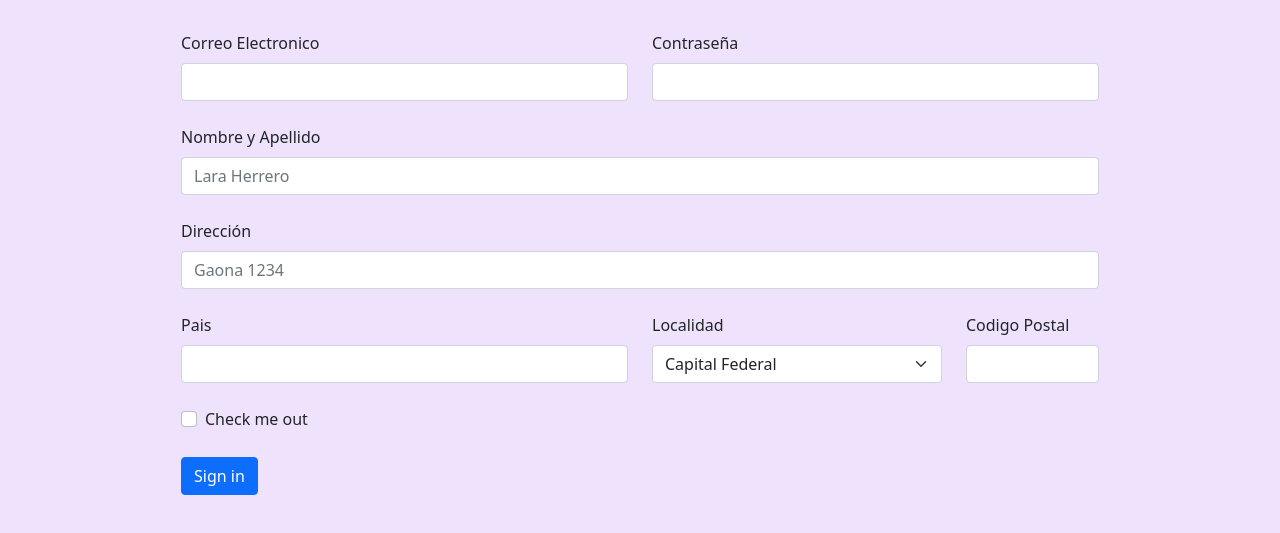
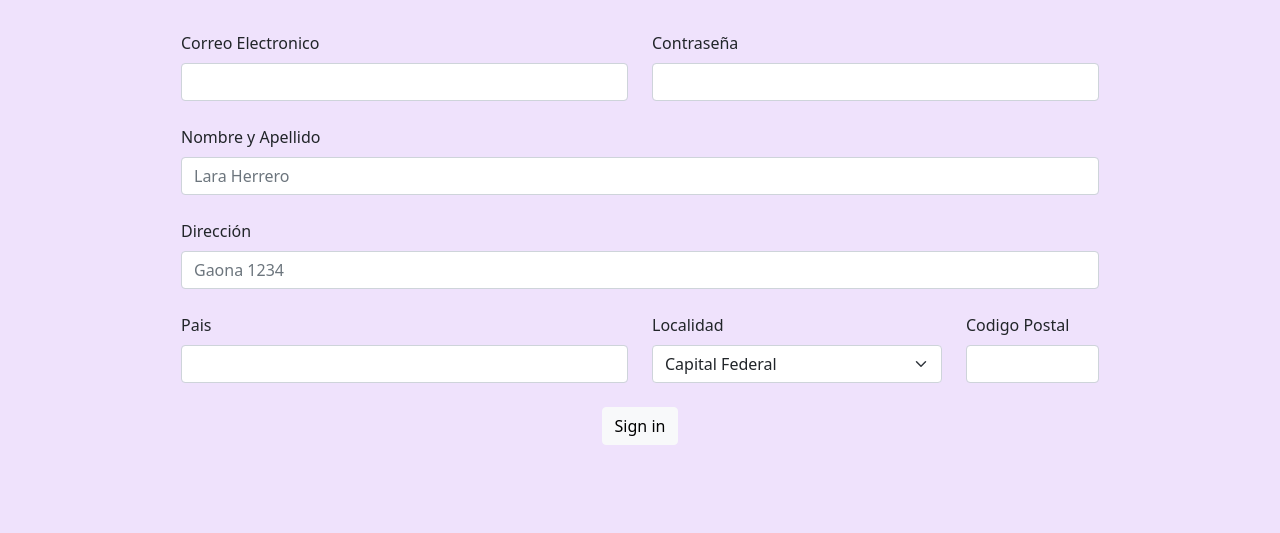
Before and after one commit to fflorenciaferrari/sunflower, a website: page pages/compra.html in a window 1280 px wide. Shown: the part 257-790 px from the top of the page. Drawn offline with nearby package versions, Linux system fonts and the light colour scheme.

Commit message:
correcciones

```diff
--- a/pages/compra.html
+++ b/pages/compra.html
@@ -96,16 +96,8 @@
             <label for="inputZip" class="form-label">Codigo Postal</label>
             <input type="text" class="form-control" id="inputZip">
             </div>
-            <div class="col-12">
-            <div class="form-check">
-                <input class="form-check-input" type="checkbox" id="gridCheck">
-                <label class="form-check-label" for="gridCheck">
-                Check me out
-                </label>
-            </div>
-            </div>
-            <div class="col-12">
-            <button type="submit" class="btn btn-primary">Sign in</button>
+            <div class="col-12 d-flex justify-content-center">
+            <button type="submit" class="btn btn-light">Sign in</button>
             </div>
         </form>
     </div>
```
